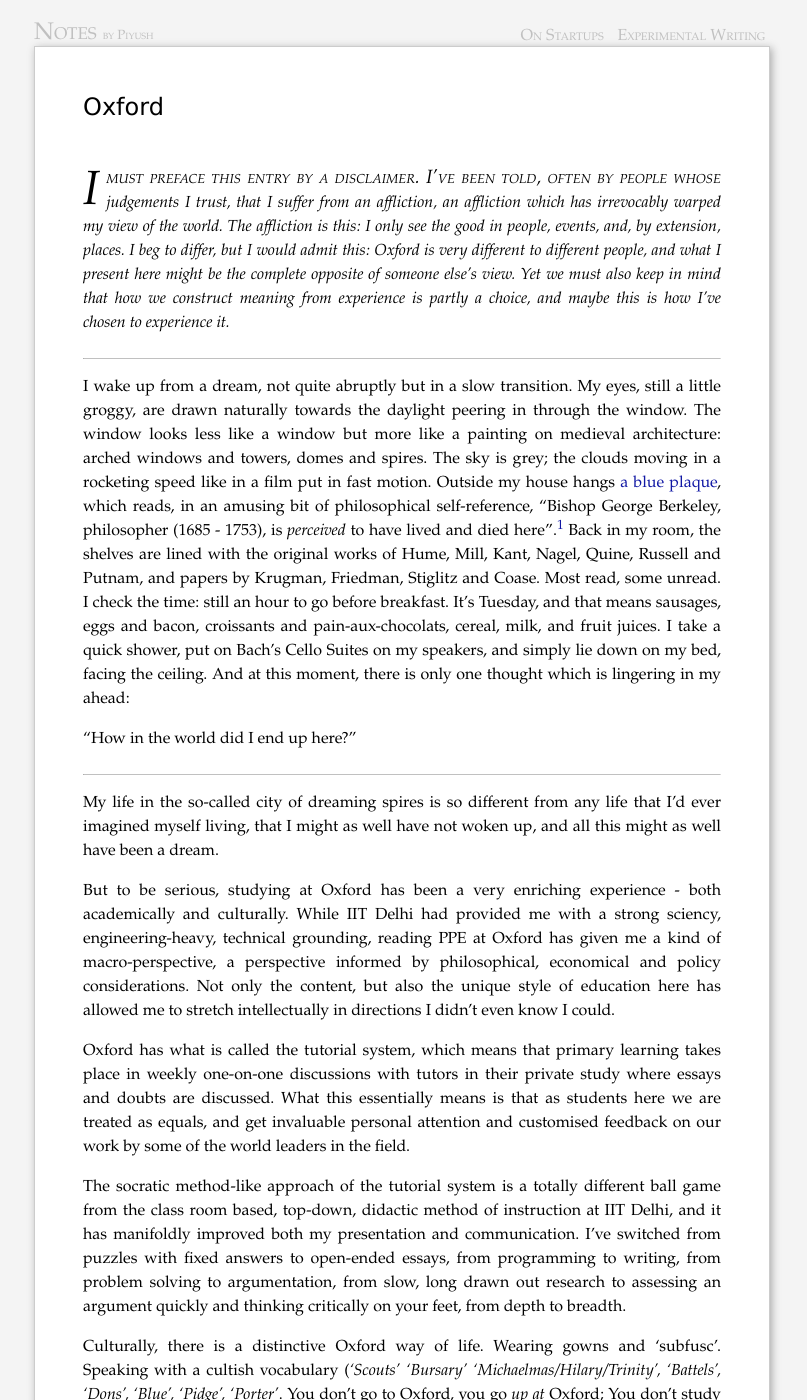
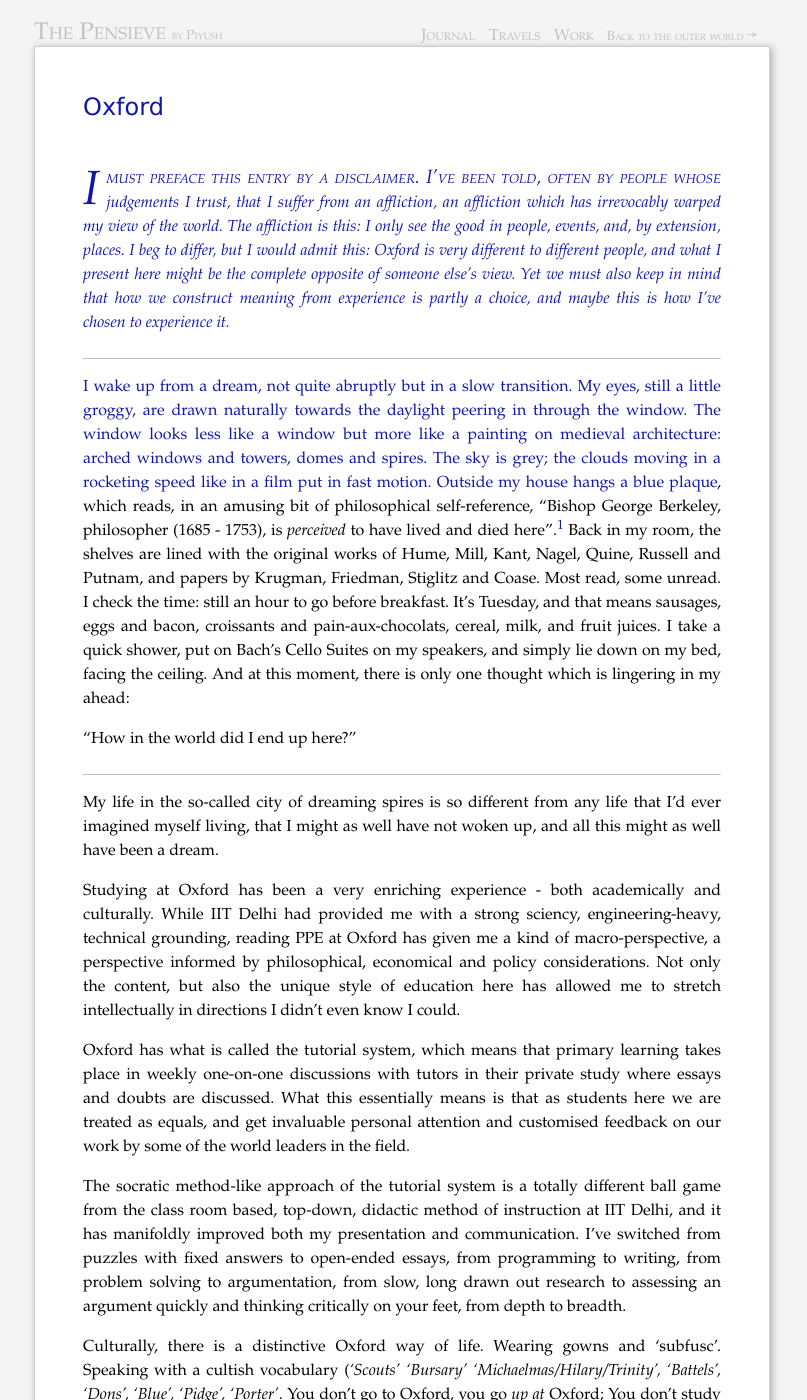
Before and after one commit to piyushahuja/piyushahuja.github.io, a Jekyll site: the page built from _posts/2015-08-23-oxford.md, in a window 1280 px wide and 1400 px high. Shown: the whole window, without its empty margins (238-1045 px from the left). Built offline with Jekyll 4.4.1, drawn with Linux system fonts in a browser that asks for light colours; comment, search, counter and statistics services are not loaded.

Commit message:
made oxford a draft

```diff
--- a/_posts/2015-08-23-oxford.md
+++ b/_posts/2015-08-23-oxford.md
@@ -1,10 +1,10 @@
 ---
 
-layout: post-normal
+layout: post-journal
 title: Oxford
 date:   2015-06-29 09:00:11
 tag: The Good Life
-categories: startup_essays
+categories: drafts
 excerpt:
 permalink: /oxford
 
@@ -28,7 +28,7 @@
 
 My life in the so-called city of dreaming spires is so different from any life that I'd ever imagined myself living, that I might as well have not woken up, and all this might as well have been a dream.
 
-But to be serious, studying at Oxford has been a very enriching experience - both academically and culturally. While IIT Delhi had provided me with a strong sciency, engineering-heavy, technical grounding, reading PPE at Oxford has given me a kind of macro-perspective, a perspective informed by philosophical, economical and policy considerations.  Not only the content, but also the unique style of education here has allowed me to stretch intellectually in directions I didn't even know I could.
+Studying at Oxford has been a very enriching experience - both academically and culturally. While IIT Delhi had provided me with a strong sciency, engineering-heavy, technical grounding, reading PPE at Oxford has given me a kind of macro-perspective, a perspective informed by philosophical, economical and policy considerations.  Not only the content, but also the unique style of education here has allowed me to stretch intellectually in directions I didn't even know I could.
 
 Oxford has what is called the tutorial system, which means that primary learning takes place in weekly one-on-one discussions with tutors in their private study where essays and doubts are discussed. What this essentially means is that as students here we are treated as equals, and get invaluable personal attention and customised feedback on our work by some of the world leaders in the field.
 
```
